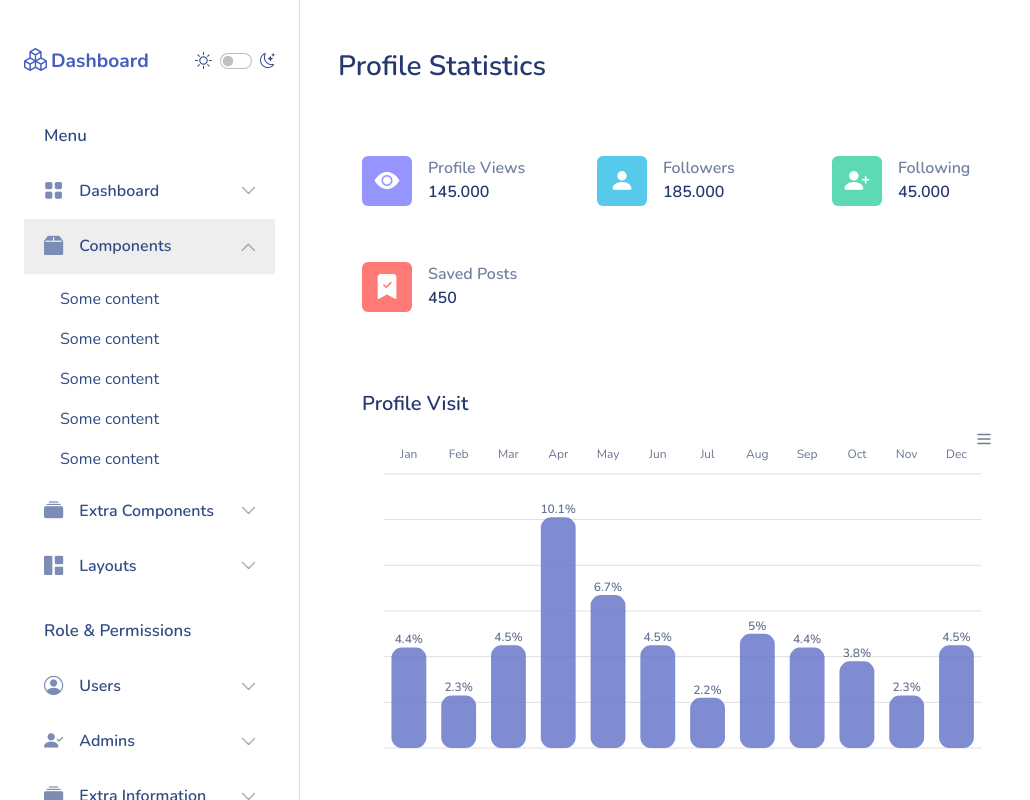
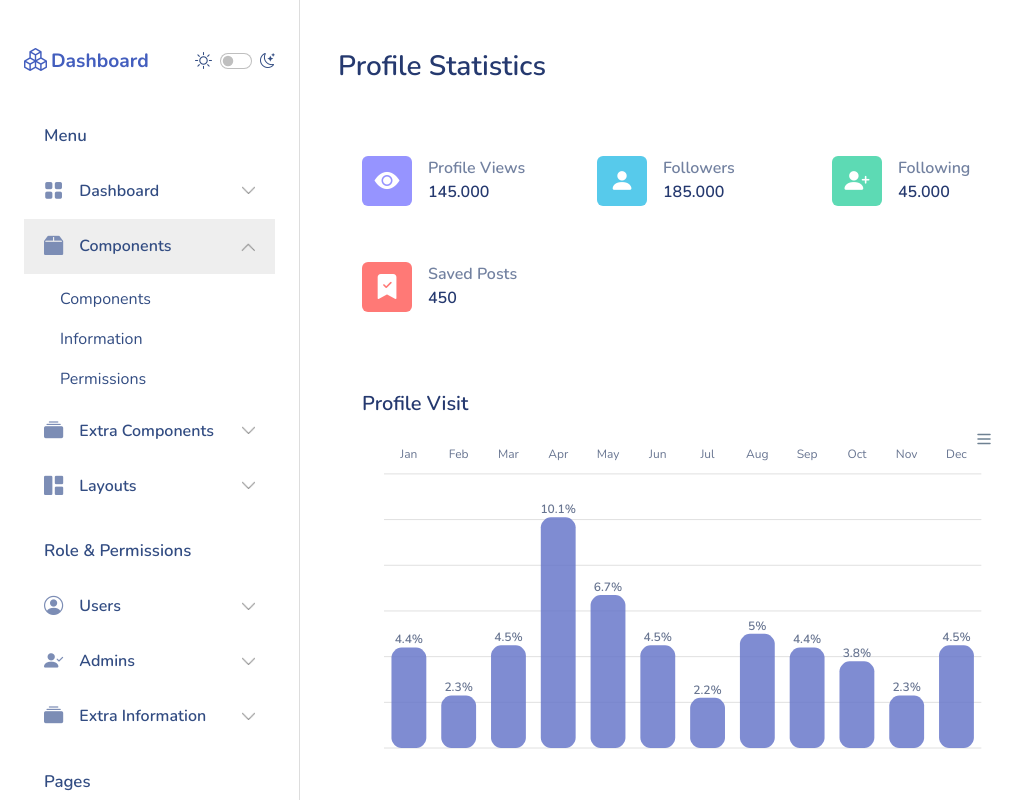
Before and after one commit to vinicius-koga/Dashboard, a plain HTML site: page index.html in a window 1280 px wide. Both pictures are taken after a click on the button "Components". Shown: the whole page, without its empty margins (0-1030 px from the left). Drawn offline with nearby package versions, Linux system fonts and the light colour scheme.

Commit message:
Changed MenuAccordion Text

```diff
--- a/index.html
+++ b/index.html
@@ -45,11 +45,11 @@
                   <div id="collapseOne" class="accordion-collapse collapse" aria-labelledby="headingOne" data-bs-parent="#accordionExample">
                     <div class="accordion-body sidebarItemBody">
                         <ul class="list-group">
-                            <a href="#" class="list-group-item border-0 lightTheme fontLightTheme">Some content</a>
-                            <a href="#" class="list-group-item border-0 lightTheme fontLightTheme">Some content</a>
-                            <a href="#" class="list-group-item border-0 lightTheme fontLightTheme">Some content</a>
-                            <a href="#" class="list-group-item border-0 lightTheme fontLightTheme">Some content</a>
-                            <a href="#" class="list-group-item border-0 lightTheme fontLightTheme">Some content</a>
+                            <a href="#" class="list-group-item border-0 lightTheme fontLightTheme">Components</a>
+                            <a href="#" class="list-group-item border-0 lightTheme fontLightTheme">Information</a>
+                            <a href="#" class="list-group-item border-0 lightTheme fontLightTheme">User Application</a>
+                            <a href="#" class="list-group-item border-0 lightTheme fontLightTheme">Extra Content</a>
+                            <a href="#" class="list-group-item border-0 lightTheme fontLightTheme">Permissions</a>
                         </ul>
                     </div>
                   </div>
@@ -65,11 +65,9 @@
                     <div id="collapseTwo" class="accordion-collapse collapse" aria-labelledby="headingTwo" data-bs-parent="#accordionExample">
                       <div class="accordion-body sidebarItemBody">
                         <ul class="list-group">
-                            <a href="#" class="list-group-item border-0 lightTheme fontLightTheme">Some content</a>
-                            <a href="#" class="list-group-item border-0 lightTheme fontLightTheme">Some content</a>
-                            <a href="#" class="list-group-item border-0 lightTheme fontLightTheme">Some content</a>
-                            <a href="#" class="list-group-item border-0 lightTheme fontLightTheme">Some content</a>
-                            <a href="#" class="list-group-item border-0 lightTheme fontLightTheme">Some content</a>
+                          <a href="#" class="list-group-item border-0 lightTheme fontLightTheme">Components</a>
+                          <a href="#" class="list-group-item border-0 lightTheme fontLightTheme">Information</a>
+                          <a href="#" class="list-group-item border-0 lightTheme fontLightTheme">Permissions</a>
                         </ul>
                       </div>
                     </div>
@@ -85,11 +83,8 @@
                     <div id="collapseThree" class="accordion-collapse collapse" aria-labelledby="headingThree" data-bs-parent="#accordionExample">
                       <div class="accordion-body sidebarItemBody">
                         <ul class="list-group">
-                            <a href="#" class="list-group-item border-0 lightTheme fontLightTheme">Some content</a>
-                            <a href="#" class="list-group-item border-0 lightTheme fontLightTheme">Some content</a>
-                            <a href="#" class="list-group-item border-0 lightTheme fontLightTheme">Some content</a>
-                            <a href="#" class="list-group-item border-0 lightTheme fontLightTheme">Some content</a>
-                            <a href="#" class="list-group-item border-0 lightTheme fontLightTheme">Some content</a>
+                          <a href="#" class="list-group-item border-0 lightTheme fontLightTheme">Extra Content</a>
+                          <a href="#" class="list-group-item border-0 lightTheme fontLightTheme">Permissions</a>
                         </ul>
                       </div>
                     </div>
@@ -105,11 +100,9 @@
                     <div id="collapseFour" class="accordion-collapse collapse" aria-labelledby="headingFour" data-bs-parent="#accordionExample">
                       <div class="accordion-body sidebarItemBody">
                         <ul class="list-group">
-                            <a href="#" class="list-group-item border-0 lightTheme fontLightTheme">Some content</a>
-                            <a href="#" class="list-group-item border-0 lightTheme fontLightTheme">Some content</a>
-                            <a href="#" class="list-group-item border-0 lightTheme fontLightTheme">Some content</a>
-                            <a href="#" class="list-group-item border-0 lightTheme fontLightTheme">Some content</a>
-                            <a href="#" class="list-group-item border-0 lightTheme fontLightTheme">Some content</a>
+                          <a href="#" class="list-group-item border-0 lightTheme fontLightTheme">Information</a>
+                          <a href="#" class="list-group-item border-0 lightTheme fontLightTheme">User Application</a>
+                          <a href="#" class="list-group-item border-0 lightTheme fontLightTheme">Extra Content</a>
                         </ul>
                       </div>
                     </div>
@@ -131,11 +124,9 @@
                   <div id="collapseFive" class="accordion-collapse collapse" aria-labelledby="headingFive" data-bs-parent="#accordionExample">
                     <div class="accordion-body sidebarItemBody">
                         <ul class="list-group">
-                            <a href="#" class="list-group-item border-0 lightTheme fontLightTheme">Some content</a>
-                            <a href="#" class="list-group-item border-0 lightTheme fontLightTheme">Some content</a>
-                            <a href="#" class="list-group-item border-0 lightTheme fontLightTheme">Some content</a>
-                            <a href="#" class="list-group-item border-0 lightTheme fontLightTheme">Some content</a>
-                            <a href="#" class="list-group-item border-0 lightTheme fontLightTheme">Some content</a>
+                          <a href="#" class="list-group-item border-0 lightTheme fontLightTheme">User Application</a>
+                          <a href="#" class="list-group-item border-0 lightTheme fontLightTheme">Extra Content</a>
+                          <a href="#" class="list-group-item border-0 lightTheme fontLightTheme">Permissions</a>
                         </ul>
                     </div>
                   </div>
@@ -151,11 +142,10 @@
                     <div id="collapseSix" class="accordion-collapse collapse" aria-labelledby="headingSix" data-bs-parent="#accordionExample">
                       <div class="accordion-body sidebarItemBody">
                         <ul class="list-group">
-                            <a href="#" class="list-group-item border-0 lightTheme fontLightTheme">Some content</a>
-                            <a href="#" class="list-group-item border-0 lightTheme fontLightTheme">Some content</a>
-                            <a href="#" class="list-group-item border-0 lightTheme fontLightTheme">Some content</a>
-                            <a href="#" class="list-group-item border-0 lightTheme fontLightTheme">Some content</a>
-                            <a href="#" class="list-group-item border-0 lightTheme fontLightTheme">Some content</a>
+                          <a href="#" class="list-group-item border-0 lightTheme fontLightTheme">Components</a>
+                          <a href="#" class="list-group-item border-0 lightTheme fontLightTheme">Information</a>
+                          <a href="#" class="list-group-item border-0 lightTheme fontLightTheme">Extra Content</a>
+                          <a href="#" class="list-group-item border-0 lightTheme fontLightTheme">Permissions</a>
                         </ul>
                       </div>
                     </div>
@@ -171,11 +161,9 @@
                     <div id="collapseSeven" class="accordion-collapse collapse" aria-labelledby="headingSeven" data-bs-parent="#accordionExample">
                       <div class="accordion-body sidebarItemBody">
                         <ul class="list-group">
-                            <a href="#" class="list-group-item border-0 lightTheme fontLightTheme">Some content</a>
-                            <a href="#" class="list-group-item border-0 lightTheme fontLightTheme">Some content</a>
-                            <a href="#" class="list-group-item border-0 lightTheme fontLightTheme">Some content</a>
-                            <a href="#" class="list-group-item border-0 lightTheme fontLightTheme">Some content</a>
-                            <a href="#" class="list-group-item border-0 lightTheme fontLightTheme">Some content</a>
+                          <a href="#" class="list-group-item border-0 lightTheme fontLightTheme">Components</a>
+                          <a href="#" class="list-group-item border-0 lightTheme fontLightTheme">Information</a>
+                          <a href="#" class="list-group-item border-0 lightTheme fontLightTheme">User Application</a>
                         </ul>
                       </div>
                     </div>
@@ -197,11 +185,8 @@
                   <div id="collapseEight" class="accordion-collapse collapse" aria-labelledby="headingEight" data-bs-parent="#accordionExample">
                     <div class="accordion-body sidebarItemBody">
                         <ul class="list-group">
-                            <a href="#" class="list-group-item border-0 lightTheme fontLightTheme">Some content</a>
-                            <a href="#" class="list-group-item border-0 lightTheme fontLightTheme">Some content</a>
-                            <a href="#" class="list-group-item border-0 lightTheme fontLightTheme">Some content</a>
-                            <a href="#" class="list-group-item border-0 lightTheme fontLightTheme">Some content</a>
-                            <a href="#" class="list-group-item border-0 lightTheme fontLightTheme">Some content</a>
+                          <a href="#" class="list-group-item border-0 lightTheme fontLightTheme">Components</a>
+                          <a href="#" class="list-group-item border-0 lightTheme fontLightTheme">Permissions</a>
                         </ul>
                     </div>
                   </div>
@@ -217,11 +202,9 @@
                     <div id="collapseNine" class="accordion-collapse collapse" aria-labelledby="headingNine" data-bs-parent="#accordionExample">
                       <div class="accordion-body sidebarItemBody">
                         <ul class="list-group">
-                            <a href="#" class="list-group-item border-0 lightTheme fontLightTheme">Some content</a>
-                            <a href="#" class="list-group-item border-0 lightTheme fontLightTheme">Some content</a>
-                            <a href="#" class="list-group-item border-0 lightTheme fontLightTheme">Some content</a>
-                            <a href="#" class="list-group-item border-0 lightTheme fontLightTheme">Some content</a>
-                            <a href="#" class="list-group-item border-0 lightTheme fontLightTheme">Some content</a>
+                          <a href="#" class="list-group-item border-0 lightTheme fontLightTheme">User Application</a>
+                          <a href="#" class="list-group-item border-0 lightTheme fontLightTheme">Extra Content</a>
+                          <a href="#" class="list-group-item border-0 lightTheme fontLightTheme">Permissions</a>
                         </ul>
                       </div>
                     </div>
@@ -237,11 +220,11 @@
                     <div id="collapseTen" class="accordion-collapse collapse" aria-labelledby="headingTen" data-bs-parent="#accordionExample">
                       <div class="accordion-body sidebarItemBody">
                         <ul class="list-group">
-                            <a href="#" class="list-group-item border-0 lightTheme fontLightTheme">Some content</a>
-                            <a href="#" class="list-group-item border-0 lightTheme fontLightTheme">Some content</a>
-                            <a href="#" class="list-group-item border-0 lightTheme fontLightTheme">Some content</a>
-                            <a href="#" class="list-group-item border-0 lightTheme fontLightTheme">Some content</a>
-                            <a href="#" class="list-group-item border-0 lightTheme fontLightTheme">Some content</a>
+                          <a href="#" class="list-group-item border-0 lightTheme fontLightTheme">Components</a>
+                          <a href="#" class="list-group-item border-0 lightTheme fontLightTheme">Information</a>
+                          <a href="#" class="list-group-item border-0 lightTheme fontLightTheme">User Application</a>
+                          <a href="#" class="list-group-item border-0 lightTheme fontLightTheme">Extra Content</a>
+                          <a href="#" class="list-group-item border-0 lightTheme fontLightTheme">Permissions</a>
                         </ul>
                       </div>
                     </div>
@@ -257,11 +240,8 @@
                     <div id="collapseEleven" class="accordion-collapse collapse" aria-labelledby="headingEleven" data-bs-parent="#accordionExample">
                       <div class="accordion-body sidebarItemBody">
                         <ul class="list-group">
-                            <a href="#" class="list-group-item border-0 lightTheme fontLightTheme">Some content</a>
-                            <a href="#" class="list-group-item border-0 lightTheme fontLightTheme">Some content</a>
-                            <a href="#" class="list-group-item border-0 lightTheme fontLightTheme">Some content</a>
-                            <a href="#" class="list-group-item border-0 lightTheme fontLightTheme">Some content</a>
-                            <a href="#" class="list-group-item border-0 lightTheme fontLightTheme">Some content</a>
+                          <a href="#" class="list-group-item border-0 lightTheme fontLightTheme">Components</a>
+                          <a href="#" class="list-group-item border-0 lightTheme fontLightTheme">Information</a>
                         </ul>
                       </div>
                     </div>
@@ -277,11 +257,9 @@
                     <div id="collapseTwelve" class="accordion-collapse collapse" aria-labelledby="headingTwelve" data-bs-parent="#accordionExample">
                       <div class="accordion-body sidebarItemBody">
                         <ul class="list-group">
-                            <a href="#" class="list-group-item border-0 lightTheme fontLightTheme">Some content</a>
-                            <a href="#" class="list-group-item border-0 lightTheme fontLightTheme">Some content</a>
-                            <a href="#" class="list-group-item border-0 lightTheme fontLightTheme">Some content</a>
-                            <a href="#" class="list-group-item border-0 lightTheme fontLightTheme">Some content</a>
-                            <a href="#" class="list-group-item border-0 lightTheme fontLightTheme">Some content</a>
+                          <a href="#" class="list-group-item border-0 lightTheme fontLightTheme">Components</a>
+                          <a href="#" class="list-group-item border-0 lightTheme fontLightTheme">Information</a>
+                          <a href="#" class="list-group-item border-0 lightTheme fontLightTheme">User Application</a>
                         </ul>
                       </div>
                     </div>
@@ -290,8 +268,8 @@
             </div>
         </nav>
     </header>
+
     <main class="dashboard dashboardLight vh-100" style="overflow-y: scroll;">
-
         <div class="backDrop" style="display: none; opacity: 0;"></div>
 
         <div class="dashboardTitle p-0">
```
